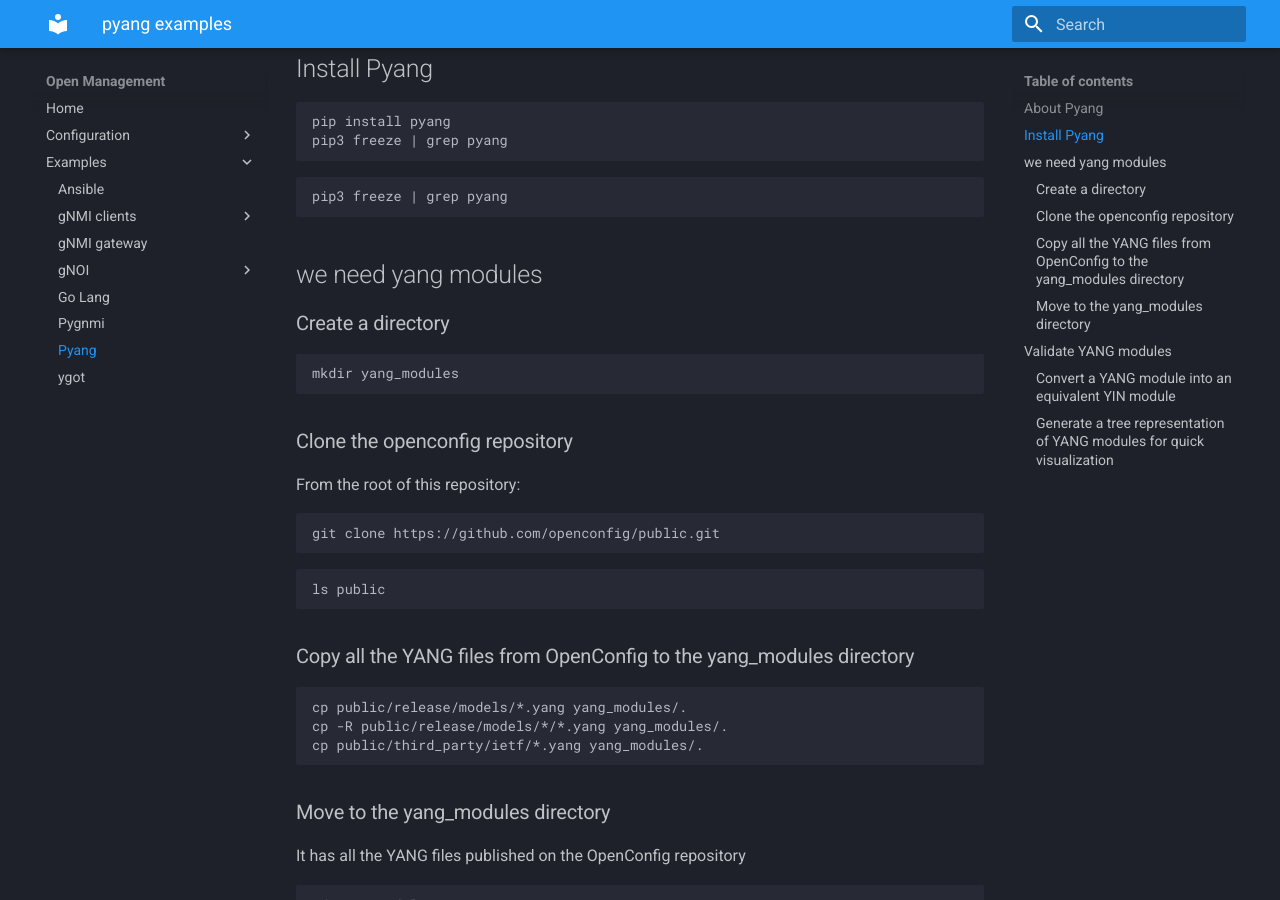
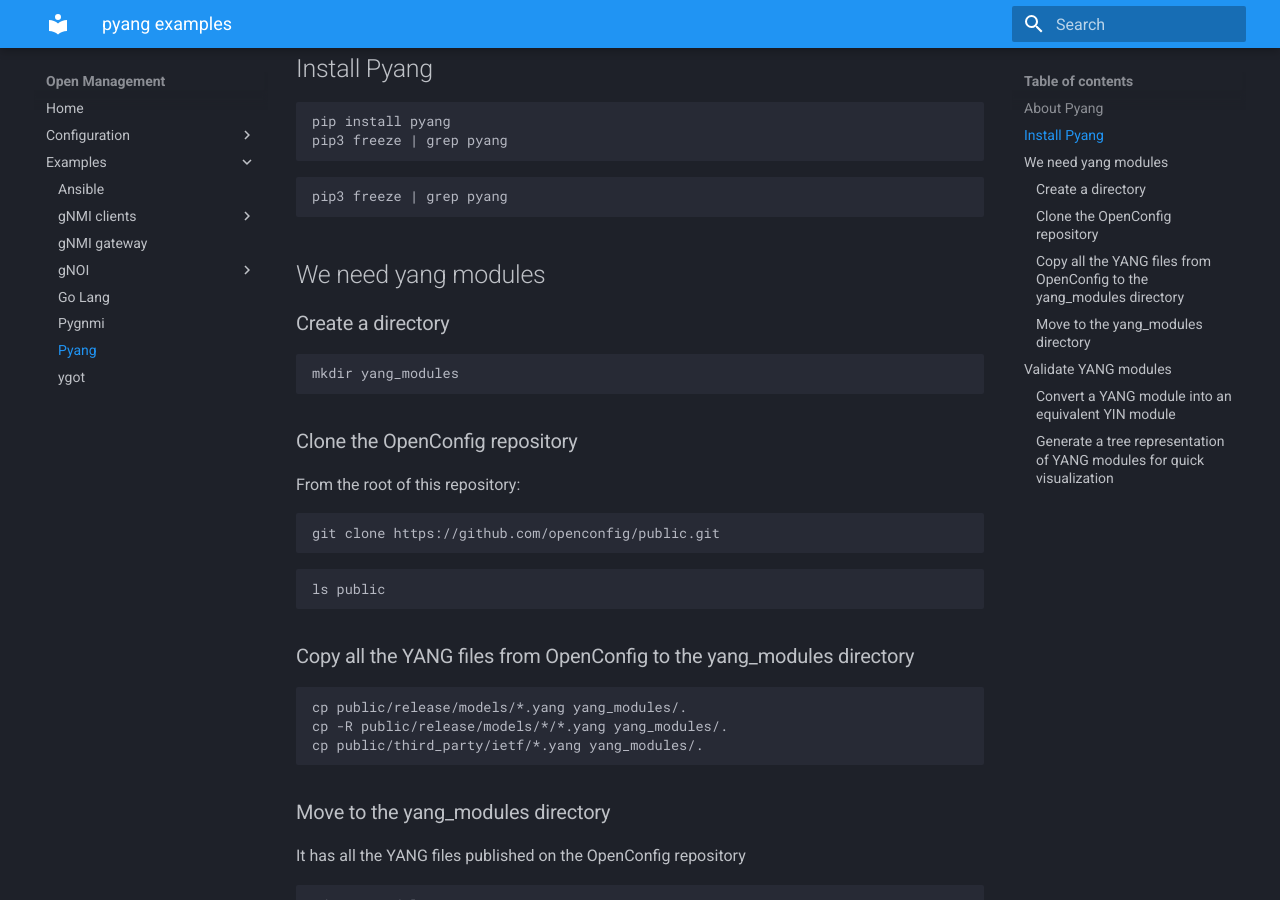
Before and after one commit to aristanetworks/openmgmt, an MkDocs documentation site: the page built from docs/examples/pyang/index.md, in a window 1280 px wide and 900 px high, scrolled down 396 px. Built offline with MkDocs 1.6.1 and Material for MkDocs 9.7.7, drawn with Linux system fonts in a browser that asks for light colours.

````diff
--- a/docs/examples/pyang/index.md
+++ b/docs/examples/pyang/index.md
@@ -26,7 +26,7 @@ pip3 freeze | grep pyang
 pip3 freeze | grep pyang
 ```
 
-## we need yang modules
+## We need yang modules
 
 ### Create a directory
 
@@ -34,7 +34,7 @@ pip3 freeze | grep pyang
 mkdir yang_modules
 ```
 
-### Clone the openconfig repository
+### Clone the OpenConfig repository
 
 From the root of this repository:
 
````
